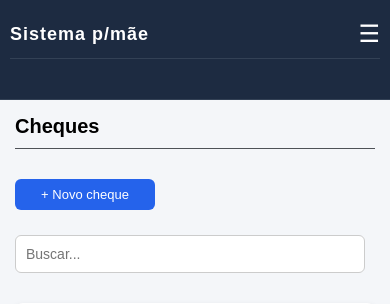
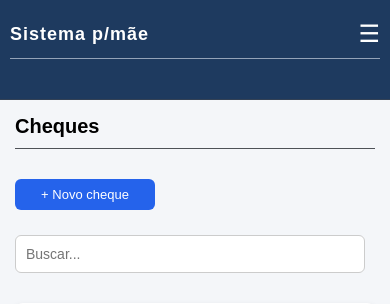
Before and after one commit to vitorschulz/sistema_py, a Flask app: page /cheques in a window 390 px wide. Shown: the top 304 px of the page. Run offline with Flask 3, Linux system fonts and the light colour scheme; a user stored in the database is signed in; data that the repository does not hold is empty.

Commit message:
detalhes

```diff
--- a/app/static/css/layout.css
+++ b/app/static/css/layout.css
@@ -109,7 +109,7 @@
 .sidebar {
     width: 100%;
     padding: 10px;
-    background-color: #1d2b41;
+    background-color: #1e3a5f;
 }
 
 .logo {
@@ -125,6 +125,7 @@
     display: flex;
     justify-content: space-between;
     align-items: center;
+    border-bottom: 1px solid #94a3b8;
   }
 
 .menu-toggle {
@@ -139,6 +140,7 @@
 .menu-item {
     font-size: 16px;
     padding: 10px;
+    background-color: #2a4365;
 }
 
 .menu-item:hover {
```
